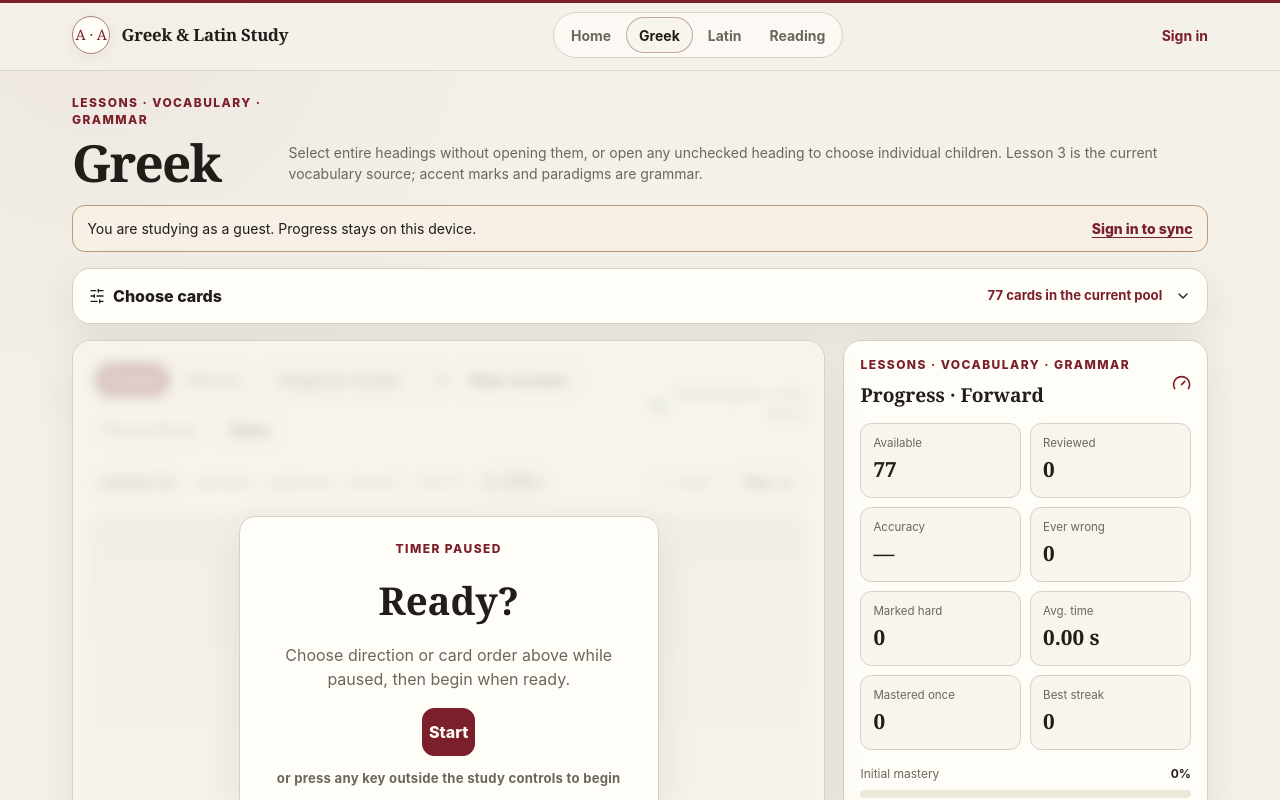
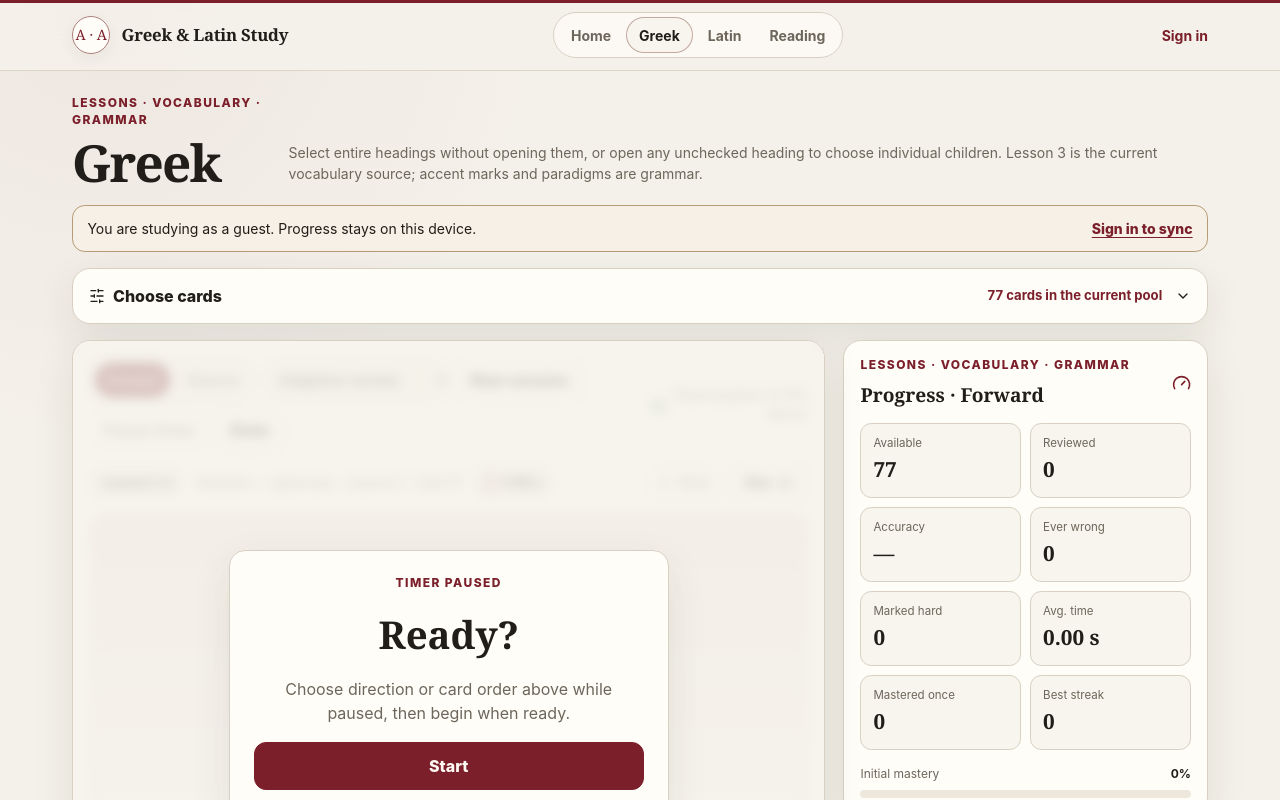
Before and after one commit to coltonkirby01/greek-latin-study, a React (Vite) app: page /greek in a window 1280 px wide. Shown: the top 800 px of the page. Built offline with nearby package versions, Linux system fonts and the light colour scheme; no server answers.

Commit message:
Keep toolbar interactive above start gate

```diff
--- a/src/features/study/study-gate.css
+++ b/src/features/study/study-gate.css
@@ -1,5 +1,10 @@
 .study-panel {
   position: relative;
+}
+
+.study-panel.is-gated .study-toolbar {
+  position: relative;
+  z-index: 30;
 }
 
 .study-start-gate {
@@ -8,14 +13,14 @@
   z-index: 20;
   display: grid;
   place-items: center;
-  padding: 1rem;
+  padding: 5.25rem 1rem 1rem;
   border-radius: inherit;
   background: color-mix(in srgb, var(--background) 78%, transparent);
   backdrop-filter: blur(6px);
 }
 
 .study-start-card {
-  width: min(420px, 100%);
+  width: min(440px, 100%);
   padding: 1.5rem;
   display: grid;
   gap: 0.85rem;
@@ -42,8 +47,17 @@
   color: var(--ink-soft);
 }
 
+.study-start-actions {
+  display: grid;
+  gap: 0.65rem;
+}
+
+.study-start-button,
+.study-warmup-button {
+  min-height: 48px;
+}
+
 .study-start-button {
-  min-height: 48px;
   margin-top: 0.2rem;
   border-radius: 0.75rem;
   background: var(--burgundy);
@@ -51,6 +65,11 @@
   font-weight: 800;
 }
 
+.study-warmup-button {
+  width: 100%;
+  justify-content: center;
+}
+
 .study-start-card > span {
   font-size: 0.82rem;
   font-weight: 700;
```
